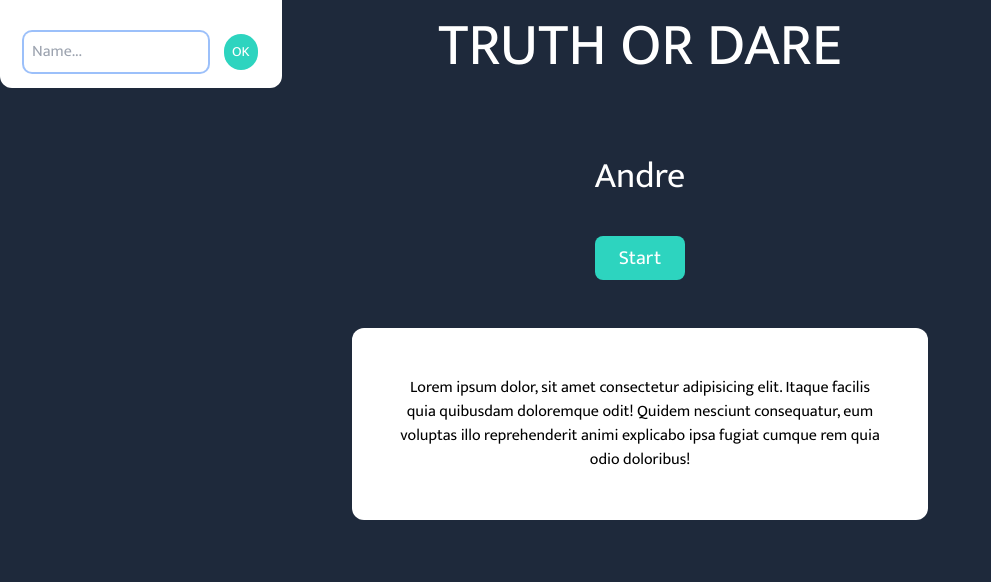
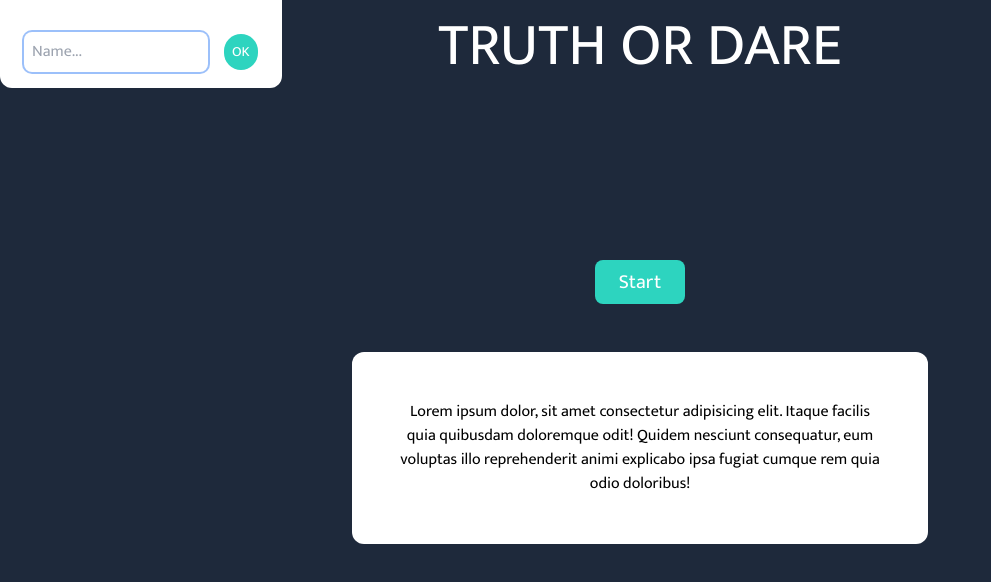
Before and after one commit to Andrewij21/Truth-or-Dare, a React (Vite) app: page / in a window 1280 px wide. Shown: the top 582 px of the page, without its empty margins (0-991 px from the left). Built offline with nearby package versions, Linux system fonts and the light colour scheme.

Commit message:
feat: pick random name

```diff
--- a/src/App.jsx
+++ b/src/App.jsx
@@ -3,7 +3,9 @@ import { BsFillTrashFill } from "react-icons/bs";
 
 function App() {
   const [player, setPlayer] = useState([]);
+  const [chosen, setChosen] = useState(null);
   const newPlayer = useRef(null);
+
   const addUserHandler = () => {
     const data = newPlayer.current.value;
     setPlayer((prev) => [...prev, data]);
@@ -15,6 +17,11 @@ function App() {
     setPlayer(updatedPlayer);
     localStorage.setItem("player", JSON.stringify(updatedPlayer));
   };
+
+  function pickRandomName() {
+    const randomIndex = Math.floor(Math.random() * player.length);
+    setChosen(player[randomIndex]);
+  }
   useEffect(() => {
     const getPlayer = JSON.parse(localStorage.getItem("player")) || [];
     setPlayer(getPlayer);
@@ -32,8 +39,13 @@ function App() {
     <main className="font-mukta h-screen mx-auto bg-slate-800 text-center ">
       <h1 className="text-6xl uppercase py-4  text-white">truth or dare</h1>
       <div className="py-12">
-        <h2 className="text-4xl capitalize text-white py-4 mb-6">Andre</h2>
-        <button className="rounded-lg px-6 py-2 text-xl bg-teal-400 text-white outline-none hover:ring-teal-400 hover:ring-2 hover:bg-teal-600">
+        <h2 className="text-4xl capitalize text-white py-4 mb-6 h-24">
+          {chosen}
+        </h2>
+        <button
+          className="rounded-lg px-6 py-2 text-xl bg-teal-400 text-white outline-none hover:ring-teal-400 hover:ring-2 hover:bg-teal-600"
+          onClick={() => pickRandomName()}
+        >
           Start
         </button>
       </div>
```
